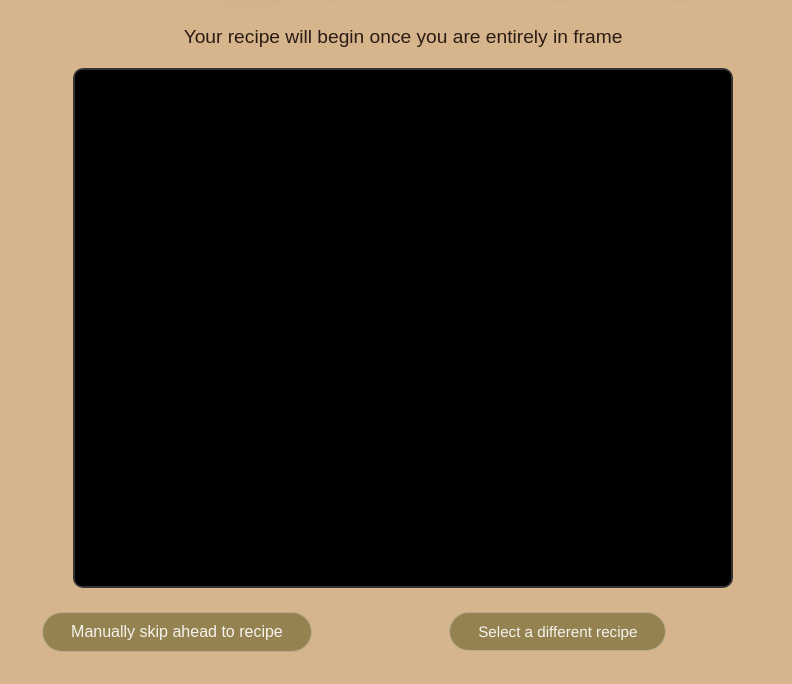
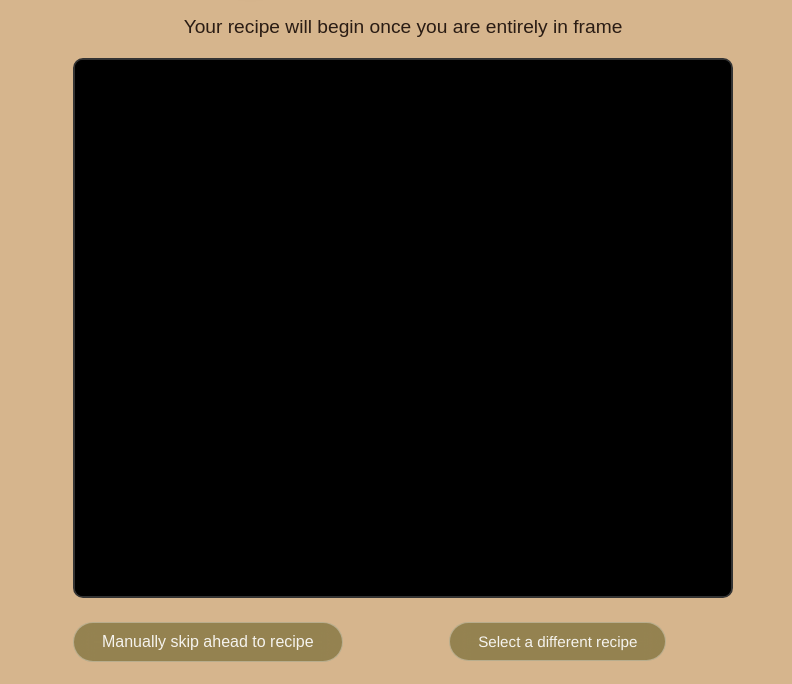
Before and after one commit to Anonymas-Doge/IrvineHacks2026, a plain HTML site: page assets/camera.html in a window 1280 px wide. Shown: the part 116-800 px from the top of the page, without its empty margins (237-1029 px from the left). Drawn offline with nearby package versions, Linux system fonts and the light colour scheme; no server answers.

Commit message:
Button center

```diff
--- a/assets/camera.html
+++ b/assets/camera.html
@@ -10,7 +10,7 @@
     .camera-container {
       width: 100%;
       max-width: 660px;
-      height: 520px;
+      height: 540px;
       margin: 20px auto;
       border: 2px solid #333;
       border-radius: 10px;
@@ -66,8 +66,9 @@
       justify-content: center;
       align-items: center;
       gap: 40px;
-      margin-top: 24px;
+      margin: 24px auto 0;
       width: 100%;
+      max-width: 660px;
     }
 
     .camera-btns button {
```
